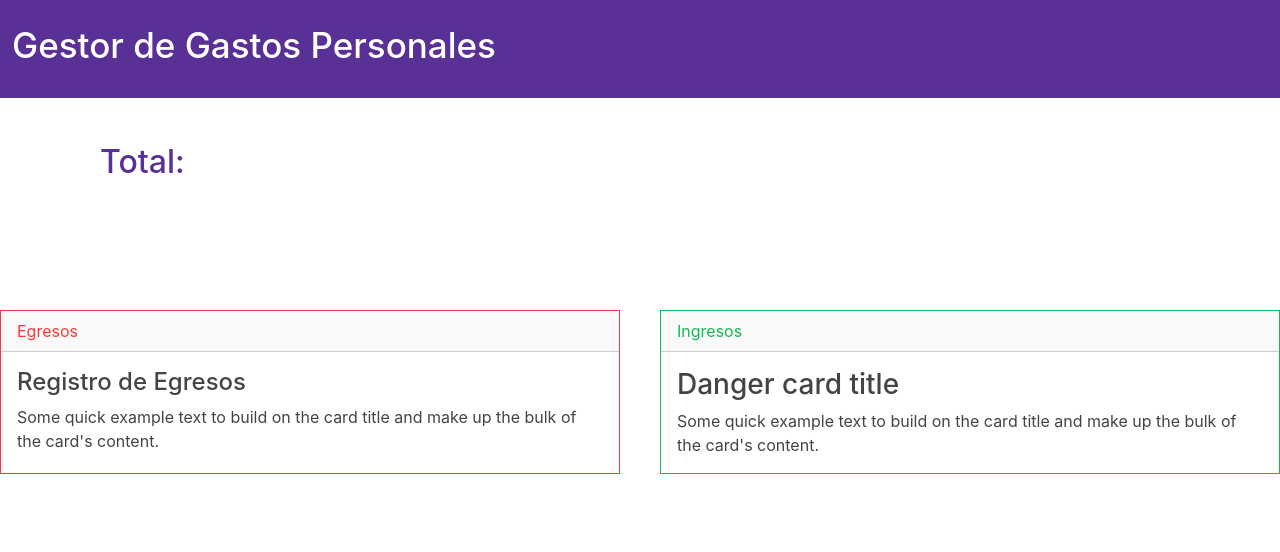
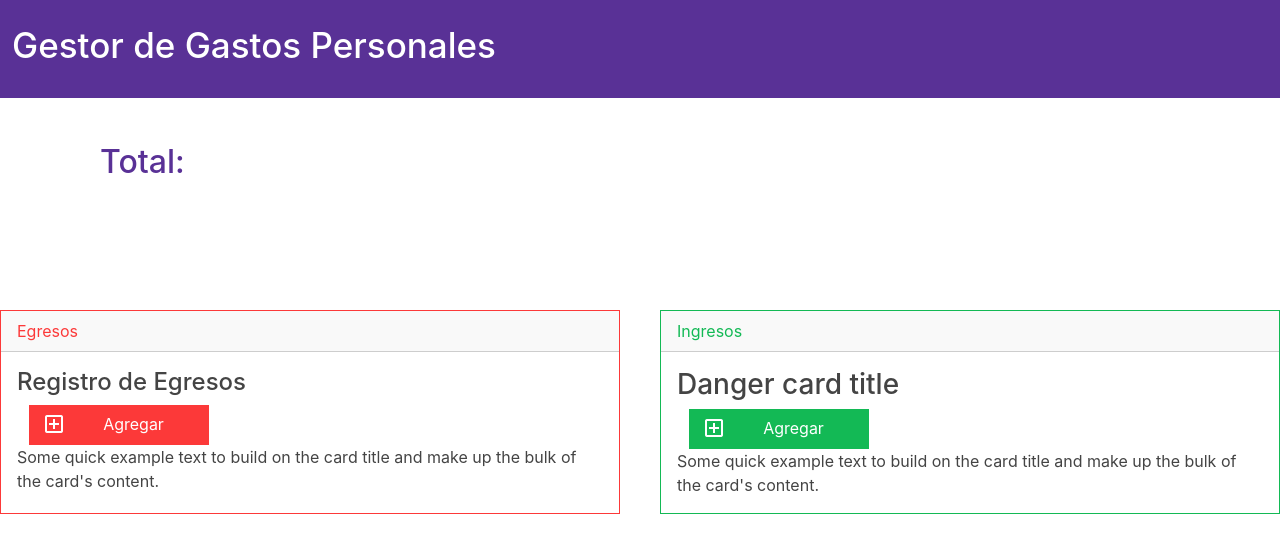
Before and after one commit to Desarrollo44/gestionGastos, a React (Create React App) app: page / in a window 1280 px wide. Shown: the top 552 px of the page. Built offline with nearby package versions, Linux system fonts and the light colour scheme.

Commit message:
diseño de los modales de registros

```diff
--- a/public/index.html
+++ b/public/index.html
@@ -10,7 +10,7 @@
   <link rel=stylesheet href="./bootstrap.min.css" />
   <link rel="apple-touch-icon" href="%PUBLIC_URL%/logo192.png" />
   <link href="https://fonts.googleapis.com/icon?family=Material+Icons" rel="stylesheet">
-
+  <link rel="stylesheet" href="https://fonts.googleapis.com/css2?family=Material+Symbols+Outlined:opsz,wght,FILL,GRAD@20..48,100..700,0..1,-50..200" />
   <!--
       manifest.json provides metadata used when your web app is installed on a
       user's mobile device or desktop. See https://developers.google.com/web/fundamentals/web-app-manifest/
--- a/src/App.css
+++ b/src/App.css
@@ -1,38 +1,16 @@
-.App {
-  text-align: center;
+.modal-overlay {
+  position: fixed;
+  top: 0;
+  left: 0;
+  width: 100%;
+  height: 100%;
+  background-color: rgba(0, 0, 0, 0.5);
+  display: flex;
+  justify-content: center;
+  align-items: center;
+  z-index: 1050
 }
 
-.App-logo {
-  height: 40vmin;
-  pointer-events: none;
-}
-
-@media (prefers-reduced-motion: no-preference) {
-  .App-logo {
-    animation: App-logo-spin infinite 20s linear;
-  }
-}
-
-.App-header {
-  background-color: #282c34;
-  min-height: 100vh;
-  display: flex;
-  flex-direction: column;
-  align-items: center;
-  justify-content: center;
-  font-size: calc(10px + 2vmin);
-  color: white;
-}
-
-.App-link {
-  color: #61dafb;
-}
-
-@keyframes App-logo-spin {
-  from {
-    transform: rotate(0deg);
-  }
-  to {
-    transform: rotate(360deg);
-  }
-}
+/* .form-control {
+  margin-left: 30px;
+} */
--- a/src/App.js
+++ b/src/App.js
@@ -2,6 +2,7 @@
 import Egresos from "./components/egresos";
 import Ingresos from "./components/ingesos";
 import Total from "./components/totalDinero";
+import './App.css'
 
 function App() {
   return (
--- a/src/components/egresos.jsx
+++ b/src/components/egresos.jsx
@@ -1,19 +1,81 @@
 import { useState } from "react";
 
+
 function Egresos() {
+    const [dataEgresos, setDataEgresos] = useState([]);
+    const [open, setOpen] = useState(false);
 
-
+    const handleModal = () => {
+        setOpen(true);
+        console.log(open);
+    }
+    const handleClose = () => {
+        setOpen(false)
+    }
     return (<>
         <div class="card border-danger mb-3" style={{
             maxWidth: "40rem",
 
-    }}>
+        }}>
             <div class="card-header text-danger">Egresos</div>
             <div class="card-body">
                 <h4 class="card-title">Registro de Egresos</h4>
+                <button
+                    onClick={handleModal}
+                    type="button"
+                    class="btn btn-danger"
+                    style={{
+                        margin: '0px 12px',
+                        display: 'flex',
+                        width: '180px',
+                        height: '40px',
+                        justifyContent: 'center',
+                        gap: '5px'
+                    }}
+
+                >
+                    <span class="material-symbols-outlined">
+                        add_box
+                    </span>
+                    <p>Agregar egresos</p>
+                </button>
                 <p class="card-text">Some quick example text to build on the card title and make up the bulk of the card's content.</p>
             </div>
         </div>
+        {open && (
+            <div className="modal-overlay"
+                style={{
+                    position: 'fixed'
+                }}
+            >
+                <div class="card text-white bg-danger mb-3 w-50" >
+                    <div class="card-header w-100"> <h4 class="card-title">Agreagat Egreso</h4></div>
+                    <div class="card-body">
+
+                        <form >
+                            <div className="form-group">
+                                <label class="form-label mb-2">descripcion del Egreso</label>
+                                <input type="text" class="form-control w-50 mb-4" placeholder="Ingrese la Descripcion" />
+                            </div>
+                            <div className="form-group">
+                                <label class="form-label mb-2">cantidad del Egreso</label>
+                                <input type="number" class="form-control w-50 mb-4" placeholder="Ingrese la Cantidad" />
+                            </div>
+                            <div className="form-group">
+                                <label class="form-label mb-2">fecha del egreso</label>
+                                <input type="date" class="form-control w-50 mb-4" placeholder="Ingrese la fecha" />
+                            </div>
+
+                            <div className="modal-footer">
+                                <button type="submit" onClick={handleClose} class="btn btn-success mx-2" >agreagar</button>
+                                <button type="button" onClick={handleClose} class="btn btn-outline-light mx-2" >cerrar</button>
+                            </div>
+                        </form>
+
+                    </div>
+                </div>
+            </div>
+        )}
     </>);
 }
 
--- a/src/components/ingesos.jsx
+++ b/src/components/ingesos.jsx
@@ -1,7 +1,15 @@
 import { useState } from "react";
 
 function Ingresos() {
+    const [open, setOpen] = useState(false);
 
+    const handleModal = () => {
+        setOpen(true);
+        console.log(open);
+    }
+    const handleClose=()=>{
+        setOpen(false)
+    }
     return (<>
         <div class="card border-success mb-3" style={{
             maxWidth: "40rem",
@@ -10,9 +18,62 @@ function Ingresos() {
             <div class="card-header text-success">Ingresos</div>
             <div class="card-body">
                 <h3 class="card-title">Danger card title</h3>
+                <button
+                    onClick={handleModal}
+                    type="button"
+                    class="btn btn-success"
+                    style={{
+                        margin: '0px 12px',
+                        display: 'flex',
+                        width: '180px',
+                        height: '40px',
+                        justifyContent: 'center',
+                        gap: '5px'
+                    }}
+
+                >
+                    <span class="material-symbols-outlined">
+                        add_box
+                    </span>
+                    <p>Agregar egresos</p>
+                </button>
                 <p class="card-text">Some quick example text to build on the card title and make up the bulk of the card's content.</p>
             </div>
         </div>
+        {open && (
+            <div className="modal-overlay"
+                style={{
+                    position: 'fixed'
+                }}
+            >
+                <div class="card text-white bg-success mb-3 w-50" >
+                    <div class="card-header w-100"> <h4 class="card-title">Agreagat Ingreso</h4></div>
+                    <div class="card-body">
+
+                        <form >
+                            <div className="form-group">
+                                <label class="form-label mb-2">descripcion del Ingreso</label>
+                                <input type="text" class="form-control w-50 mb-4" placeholder="Ingrese la Descripcion" />
+                            </div>
+                            <div className="form-group">
+                                <label class="form-label mb-2">cantidad del Ingreso</label>
+                                <input type="number" class="form-control w-50 mb-4" placeholder="Ingrese la Cantidad" />
+                            </div>
+                            <div className="form-group">
+                                <label class="form-label mb-2">fecha del Ingreso</label>
+                                <input type="date" class="form-control w-50 mb-4" placeholder="Ingrese la fecha" />
+                            </div>
+
+                            <div className="modal-footer">
+                                <button type="submit" onClick={handleClose} class="btn btn-outline-light mx-2" >agreagar</button>
+                                <button type="button" onClick={handleClose} class="btn btn-danger mx-2" >cerrar</button>
+                            </div>
+                        </form>
+
+                    </div>
+                </div>
+            </div>
+        )}
     </>);
 }
 
```
